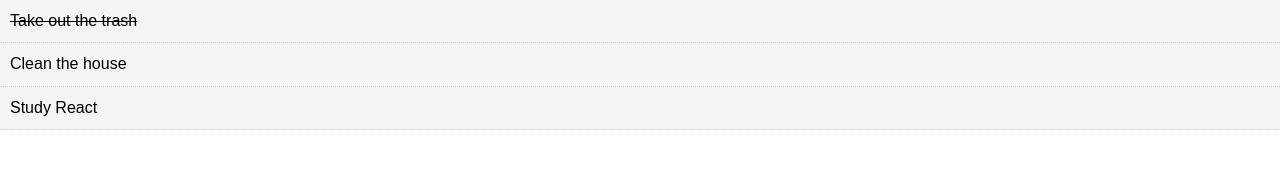
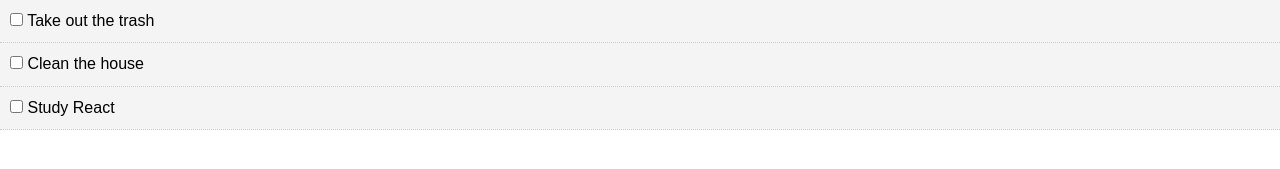
Before and after one commit to vitordeoliveira/ReactCrashCourse, a React (Create React App) app: page / in a window 1280 px wide. Shown: the top 169 px of the page. Built offline with nearby package versions, Linux system fonts and the light colour scheme.

Commit message:
MarkUp with React

```diff
--- a/src/App.js
+++ b/src/App.js
@@ -8,7 +8,7 @@
       {
         id: 1,
         title: "Take out the trash",
-        completed: true
+        completed: false
       },
       {
         id: 2,
@@ -23,10 +23,21 @@
     ]
   };
 
+  markComplete = id => {
+    this.setState({
+      todos: this.state.todos.map(todo => {
+        if (todo.id == id) {
+          todo.completed = !todo.completed;
+        }
+        return todo;
+      })
+    });
+  };
+
   render() {
     return (
       <div className="App">
-        <Todos todos={this.state.todos} />
+        <Todos todos={this.state.todos} markComplete={this.markComplete} />
       </div>
     );
   }
--- a/src/components/TodoItem.js
+++ b/src/components/TodoItem.js
@@ -20,10 +20,18 @@
     //     };
     //   }
   };
+
   render() {
+    const { id, title } = this.props.todo;
     return (
       <div style={this.getStyle()}>
-        <p>{this.props.todo.title}</p>
+        <p>
+          <input
+            type="checkbox"
+            onChange={this.props.markComplete.bind(this, id)}
+          />{" "}
+          {title}
+        </p>
       </div>
     );
   }
@@ -31,7 +39,7 @@
 
 //PropTypes
 TodoItem.propTypes = {
-  todos: PropTypes.array.isRequired
+  todo: PropTypes.object.isRequired
 };
 
 export default TodoItem;
--- a/src/components/Todos.js
+++ b/src/components/Todos.js
@@ -4,7 +4,13 @@
 
 class Todos extends Component {
   render() {
-    return this.props.todos.map(todo => <TodoItem key={todo.id} todo={todo} />);
+    return this.props.todos.map(todo => (
+      <TodoItem
+        key={todo.id}
+        todo={todo}
+        markComplete={this.props.markComplete}
+      />
+    ));
   }
 }
 
```
